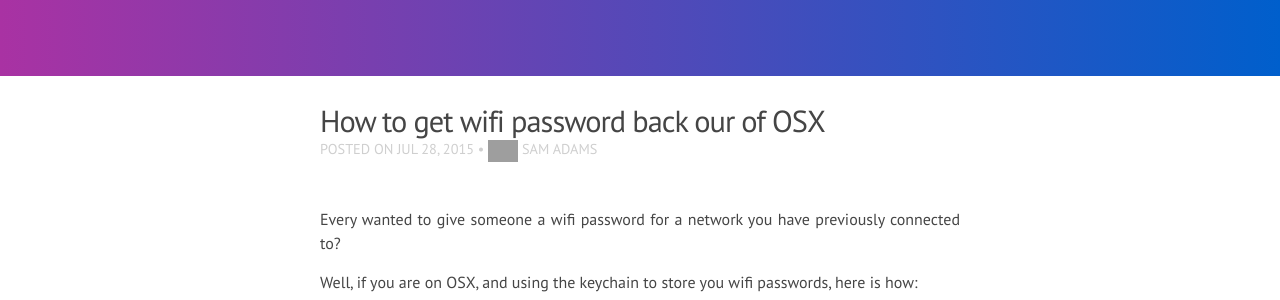
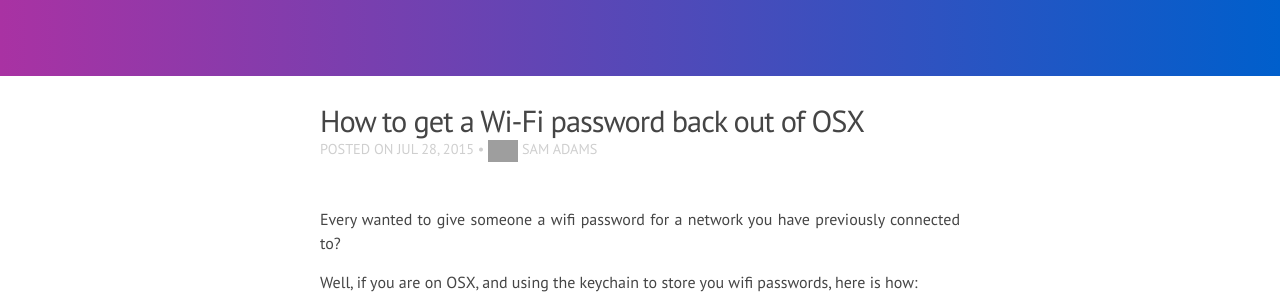
Before and after one commit to twilblog/twilblog.github.io, a Jekyll site: the page built from _posts/2015-07-28-get-wifi-password-back-from-OSX-keychain.markdown, in a window 1280 px wide. Shown: the part 274-574 px from the top of the page. Built offline with Jekyll 4.4.1, drawn with Linux system fonts in a browser that asks for light colours; nearby versions of some CDN libraries; grey boxes are pictures that could not be loaded.

Commit message:
Update 2015-07-28-get-wifi-password-back-from-OSX-keychain.markdown

```diff
--- a/_posts/2015-07-28-get-wifi-password-back-from-OSX-keychain.markdown
+++ b/_posts/2015-07-28-get-wifi-password-back-from-OSX-keychain.markdown
@@ -1,6 +1,6 @@
 ---
 layout: post
-title:  "How to get wifi password back our of OSX"
+title:  "How to get a Wi-Fi password back out of OSX"
 date:   2015-07-28 13:27:24
 author: Sam Adams
 author_avatar: http://pbs.twimg.com/profile_images/624258346107949057/IW0mJXun_200x200.png
```
